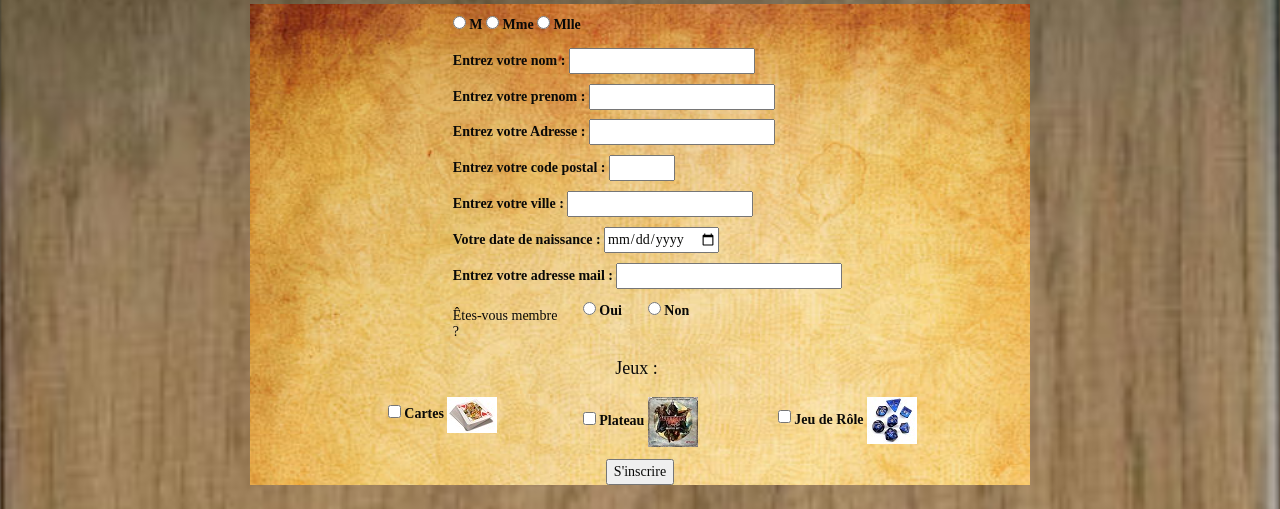
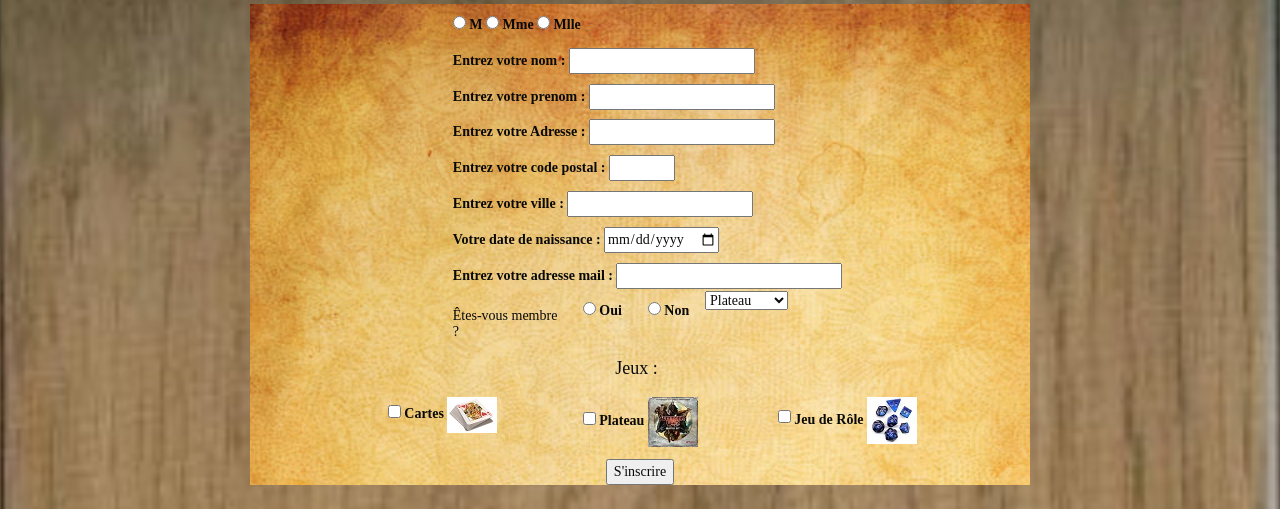
Before and after one commit to syvtoto/Projet-Site-Internet, a PHP site: page /form.php in a window 1280 px wide. Shown: the part 187-696 px from the top of the page. Run offline with PHP 8.4, Linux system fonts and the light colour scheme; some web fonts are replaced.

Commit message:
liste des jeux

```diff
--- a/form.php
+++ b/form.php
@@ -94,6 +94,10 @@
                                     de
                                     Rôle <img src="./images/miniatures/des-jeu-de-roles.jpg"</label>
                             </div>
+                            <select id="jeux[]">
+                                <option value="jeu de carte">Cartes</option>
+                                <option value="jeu de plateau" selected>Plateau</option>
+                                <option value="jeu de rôle">Jeu de rôle</option>
                             </select>
                         </div>
                     </div>
```
